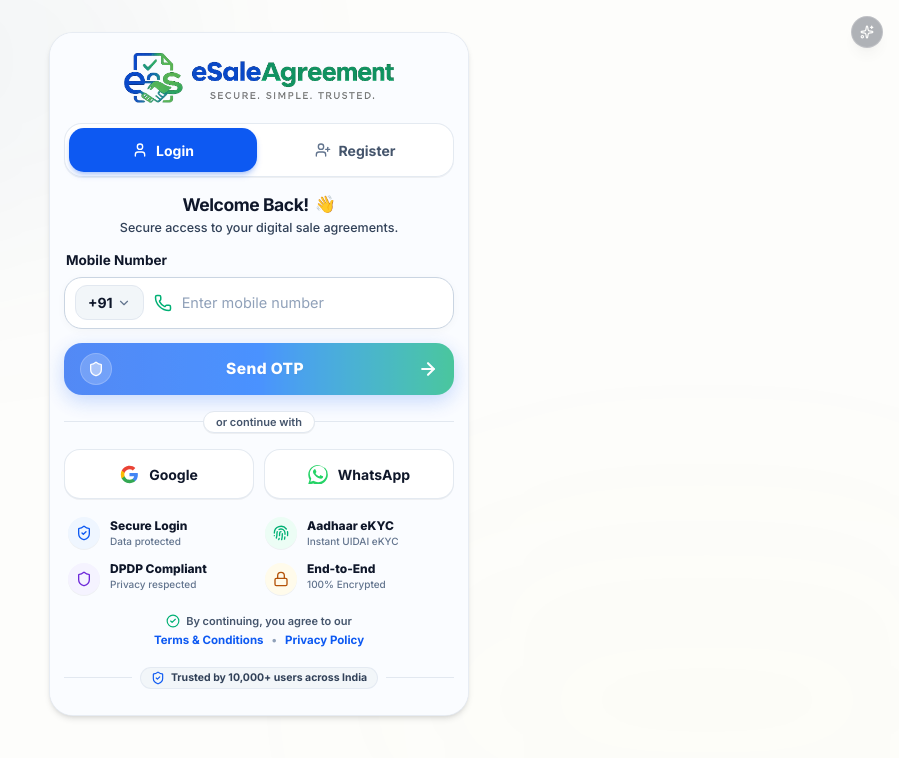
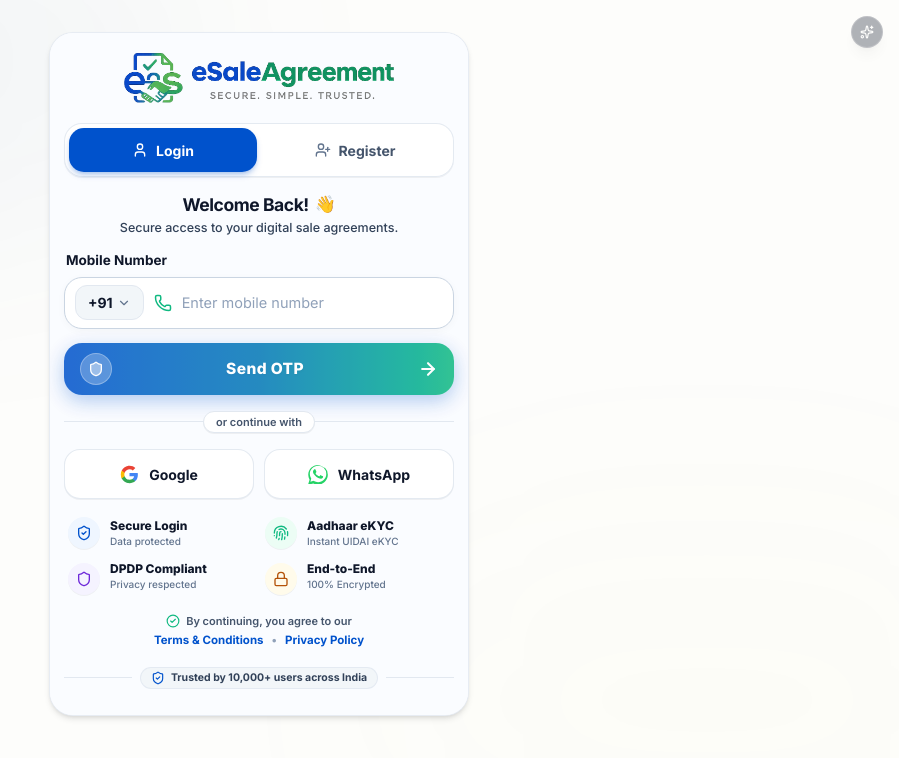
Before and after one commit to dacnikhil21/trilok, a Next.js app: page /login in a window 1280 px wide. Shown: the top 758 px of the page, without its empty margins (381-1280 px from the left). Built offline with nearby package versions, Linux system fonts and the light colour scheme.

Commit message:
feat: enhance Send OTP button with rich vibrant Royal Blue to Emerald Green gradient and high-contrast opacity

```diff
--- a/src/app/login/page.tsx
+++ b/src/app/login/page.tsx
@@ -56,14 +56,14 @@
             <BrandLogo size="lg" />
           </div>
 
-          {/* ── SECTION 1: Rich 46px Capsule Pill Segmented Control ─────────────────── */}
+          {/* ── SECTION 1: Rich 44px Capsule Pill Segmented Control ─────────────────── */}
           <div className="w-full bg-white/90 backdrop-blur-xs border border-slate-200/90 rounded-[18px] p-1 shadow-2xs">
             <div className="grid grid-cols-2 gap-1">
               <button
                 type="button"
                 className={`h-[44px] rounded-[15px] font-bold text-[14px] flex items-center justify-center gap-2 transition-all ${
                   activeTab === 'login'
-                    ? 'bg-[#0D59F2] text-white shadow-md shadow-[#0D59F2]/25'
+                    ? 'bg-[#0052CC] text-white shadow-md shadow-[#0052CC]/25'
                     : 'text-slate-600 hover:text-slate-900 hover:bg-slate-50'
                 }`}
                 onClick={() => setActiveTab('login')}
@@ -76,7 +76,7 @@
                 type="button"
                 className={`h-[44px] rounded-[15px] font-bold text-[14px] flex items-center justify-center gap-2 transition-all ${
                   activeTab === 'register'
-                    ? 'bg-[#0D59F2] text-white shadow-md shadow-[#0D59F2]/25'
+                    ? 'bg-[#0052CC] text-white shadow-md shadow-[#0052CC]/25'
                     : 'text-slate-600 hover:text-slate-900 hover:bg-slate-50'
                 }`}
                 onClick={() => setActiveTab('register')}
@@ -102,14 +102,14 @@
           {activeTab === 'login' ? (
             <div className="w-full flex flex-col space-y-3.5">
 
-              {/* SECTION 3: 52px Mobile Number Field (Unified 18px Corner Radius) */}
+              {/* SECTION 3: 52px Mobile Number Field */}
               <div>
                 <label className="block text-[13.5px] font-bold text-[#0F172A] mb-1.5 px-0.5">
                   Mobile Number
                 </label>
 
                 {/* Custom 52px Phone Input Bar */}
-                <div className={`w-full h-[52px] rounded-[18px] bg-white border ${error ? 'border-red-500' : 'border-slate-300'} shadow-[0_2px_8px_rgba(0,0,0,0.03)] flex items-center px-2.5 transition-all focus-within:border-[#0D59F2] focus-within:ring-2 focus-within:ring-[#0D59F2]/15`}>
+                <div className={`w-full h-[52px] rounded-[18px] bg-white border ${error ? 'border-red-500' : 'border-slate-300'} shadow-[0_2px_8px_rgba(0,0,0,0.03)] flex items-center px-2.5 transition-all focus-within:border-[#0052CC] focus-within:ring-2 focus-within:ring-[#0052CC]/15`}>
 
                   {/* Country Code Pill (+91 ⌄) */}
                   <div className="flex items-center gap-1 px-3 py-1.5 rounded-[12px] bg-slate-100/90 border border-slate-200 text-[#0F172A] font-bold text-[14px] shrink-0 mr-2.5 cursor-pointer hover:bg-slate-200/90 transition-colors">
@@ -118,7 +118,7 @@
                   </div>
 
                   {/* Green Phone Icon */}
-                  <Phone className="w-4.5 h-4.5 text-[#00B074] shrink-0 mr-2.5" />
+                  <Phone className="w-4.5 h-4.5 text-[#10B981] shrink-0 mr-2.5" />
 
                   {/* Input Field */}
                   <input
@@ -133,20 +133,20 @@
                 {error && <p className="text-[11.5px] font-semibold text-red-500 mt-1 px-1">{error}</p>}
               </div>
 
-              {/* SECTION 4: 52px PROMINENT GRADIENT "SEND OTP" BUTTON */}
+              {/* SECTION 4: HIGH-CONTRAST DEEP ROYAL BLUE TO EMERALD GREEN GRADIENT BUTTON */}
               <button
                 type="button"
                 onClick={handleSubmit}
                 disabled={isButtonDisabled || isLoading}
-                className={`w-full h-[52px] rounded-[18px] bg-gradient-to-r from-[#0D59F2] via-[#0066FF] to-[#00B074] text-white font-bold text-[15.5px] flex items-center justify-between px-4 transition-all shadow-[0_6px_20px_rgba(13,89,242,0.32)] active:scale-[0.985] ${
-                  isButtonDisabled ? 'opacity-70 cursor-not-allowed' : 'hover:opacity-95'
+                className={`w-full h-[52px] rounded-[18px] bg-gradient-to-r from-[#0052CC] via-[#0077B6] to-[#10B981] text-white font-bold text-[15.5px] flex items-center justify-between px-4 transition-all shadow-[0_6px_20px_rgba(0,82,204,0.35)] active:scale-[0.985] ${
+                  isButtonDisabled ? 'opacity-85 cursor-not-allowed' : 'hover:opacity-95'
                 }`}
               >
-                <div className="w-8 h-8 rounded-full bg-white/20 flex items-center justify-center shrink-0 border border-white/20">
+                <div className="w-8 h-8 rounded-full bg-white/25 flex items-center justify-center shrink-0 border border-white/30 backdrop-blur-2xs">
                   <Shield className="w-4 h-4 text-white fill-white/40" />
                 </div>
 
-                <span className="tracking-wide font-extrabold text-[15.5px] drop-shadow-xs">{isLoading ? "Sending OTP..." : "Send OTP"}</span>
+                <span className="tracking-wide font-extrabold text-[15.5px] text-white drop-shadow-xs">{isLoading ? "Sending OTP..." : "Send OTP"}</span>
 
                 <ArrowRight className="w-5 h-5 text-white shrink-0 stroke-[2.5]" />
               </button>
@@ -201,8 +201,8 @@
 
               {/* Item 1: Secure Login */}
               <div className="flex items-center gap-2.5">
-                <div className="w-8 h-8 rounded-full bg-[#EFF6FF] text-[#0D59F2] flex items-center justify-center shrink-0 shadow-2xs">
-                  <ShieldCheck className="w-4 h-4 text-[#0D59F2]" />
+                <div className="w-8 h-8 rounded-full bg-[#EFF6FF] text-[#0052CC] flex items-center justify-center shrink-0 shadow-2xs">
+                  <ShieldCheck className="w-4 h-4 text-[#0052CC]" />
                 </div>
                 <div className="flex flex-col min-w-0">
                   <span className="text-[12px] font-extrabold text-[#0F172A] leading-tight">Secure Login</span>
@@ -212,8 +212,8 @@
 
               {/* Item 2: Aadhaar eKYC */}
               <div className="flex items-center gap-2.5">
-                <div className="w-8 h-8 rounded-full bg-[#ECFDF5] text-[#00B074] flex items-center justify-center shrink-0 shadow-2xs">
-                  <Fingerprint className="w-4 h-4 text-[#00B074]" />
+                <div className="w-8 h-8 rounded-full bg-[#ECFDF5] text-[#10B981] flex items-center justify-center shrink-0 shadow-2xs">
+                  <Fingerprint className="w-4 h-4 text-[#10B981]" />
                 </div>
                 <div className="flex flex-col min-w-0">
                   <span className="text-[12px] font-extrabold text-[#0F172A] leading-tight">Aadhaar eKYC</span>
@@ -249,7 +249,7 @@
           {/* ── SECTION 7: Legal Terms & Conditions ────────────────────────────────── */}
           <div className="w-full text-center pt-1">
             <div className="flex items-center justify-center gap-1.5 text-[11px] text-slate-600 font-semibold">
-              <CheckCircle2 className="w-3.5 h-3.5 text-[#00B074] shrink-0" />
+              <CheckCircle2 className="w-3.5 h-3.5 text-[#10B981] shrink-0" />
               <span>By continuing, you agree to our</span>
             </div>
 
@@ -257,7 +257,7 @@
               <button
                 type="button"
                 onClick={() => setIsTermsOpen(true)}
-                className="text-[#0D59F2] hover:underline"
+                className="text-[#0052CC] hover:underline"
               >
                 Terms & Conditions
               </button>
@@ -265,7 +265,7 @@
               <button
                 type="button"
                 onClick={() => setIsTermsOpen(true)}
-                className="text-[#0D59F2] hover:underline"
+                className="text-[#0052CC] hover:underline"
               >
                 Privacy Policy
               </button>
@@ -276,7 +276,7 @@
           <div className="w-full flex items-center justify-center gap-2 pt-1 pb-0.5">
             <div className="flex-1 border-t border-slate-200" />
             <div className="flex items-center gap-1.5 text-[10.5px] text-slate-700 font-bold px-2.5 py-0.5 rounded-full bg-slate-100/90 border border-slate-200/80">
-              <ShieldCheck className="w-3.5 h-3.5 text-[#0D59F2]" />
+              <ShieldCheck className="w-3.5 h-3.5 text-[#0052CC]" />
               <span>Trusted by 10,000+ users across India</span>
             </div>
             <div className="flex-1 border-t border-slate-200" />
```
